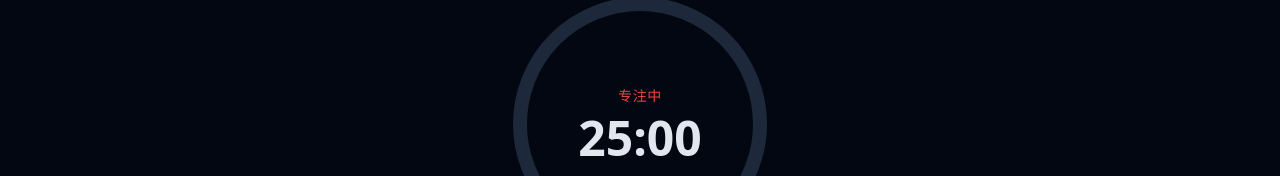
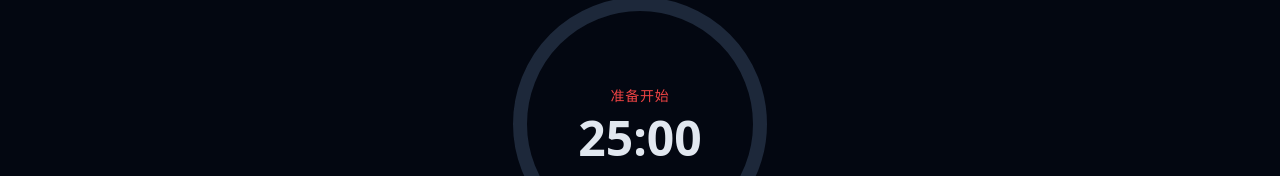
Before and after one commit to forkai/tomato-clock, a React (Vite) app: page / in a window 1280 px wide. Shown: the part 276-452 px from the top of the page. Built offline with nearby package versions, Linux system fonts and the light colour scheme.

Commit message:
fix: show "准备开始" instead of "专注中" when timer not started
- TimerDisplay now accepts isRunning prop
- When timer is stopped/reset and mode is WORK, show "准备开始" instead of "专注中"

```diff
--- a/src/App.jsx
+++ b/src/App.jsx
@@ -66,7 +66,7 @@ function TimerPage() {
         <div className="relative">
           <ProgressRing progress={progress} />
           <div className="absolute inset-0 flex items-center justify-center">
-            <TimerDisplay timeRemaining={timeRemaining} mode={mode} />
+            <TimerDisplay timeRemaining={timeRemaining} mode={mode} isRunning={isRunning} />
           </div>
         </div>
       </div>
--- a/src/components/Timer/TimerDisplay.jsx
+++ b/src/components/Timer/TimerDisplay.jsx
@@ -1,18 +1,21 @@
 import React from 'react';
 import { formatTime } from '@/utils/time';
-import { MODE_CONFIG } from '@/utils/constants';
+import { MODE_CONFIG, SESSION_TYPE } from '@/utils/constants';
 import { cn } from '@/lib/utils';
 
 /**
  * 计时器数字显示组件
  */
-export function TimerDisplay({ timeRemaining, mode }) {
+export function TimerDisplay({ timeRemaining, mode, isRunning }) {
   const { label, color } = MODE_CONFIG[mode];
+
+  // 未运行时显示"准备开始"而非"专注中"
+  const displayLabel = !isRunning && mode === SESSION_TYPE.WORK ? '准备开始' : label;
 
   return (
     <div className="flex flex-col items-center">
       <span className={cn('text-sm font-medium uppercase tracking-wider mb-2', color)}>
-        {label}
+        {displayLabel}
       </span>
       <span className="text-5xl font-bold text-foreground tabular-nums">
         {formatTime(timeRemaining)}
```
